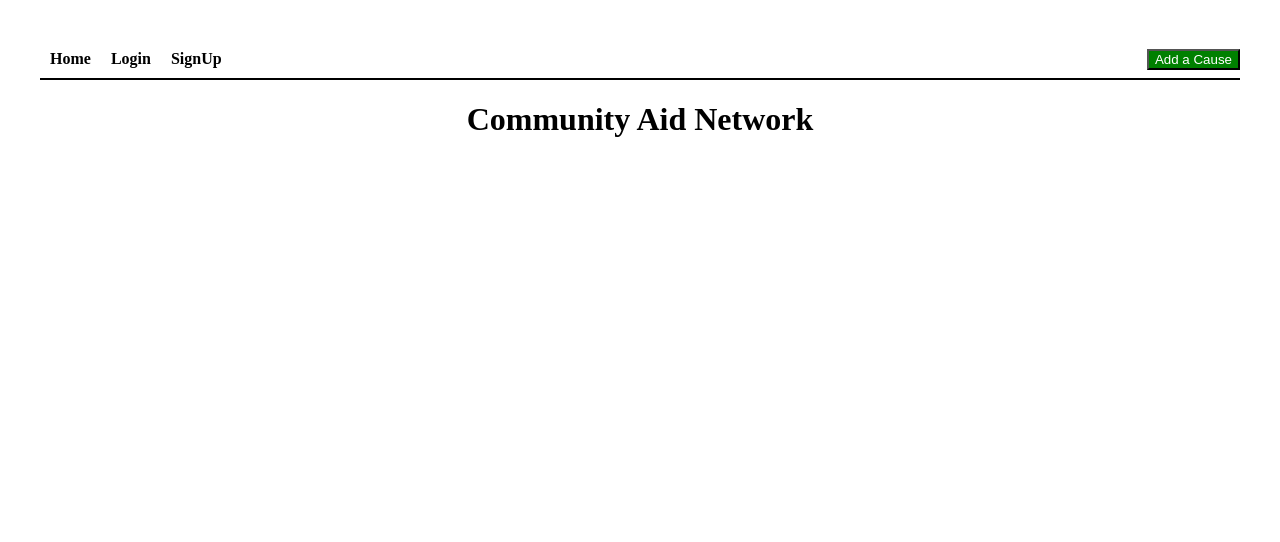
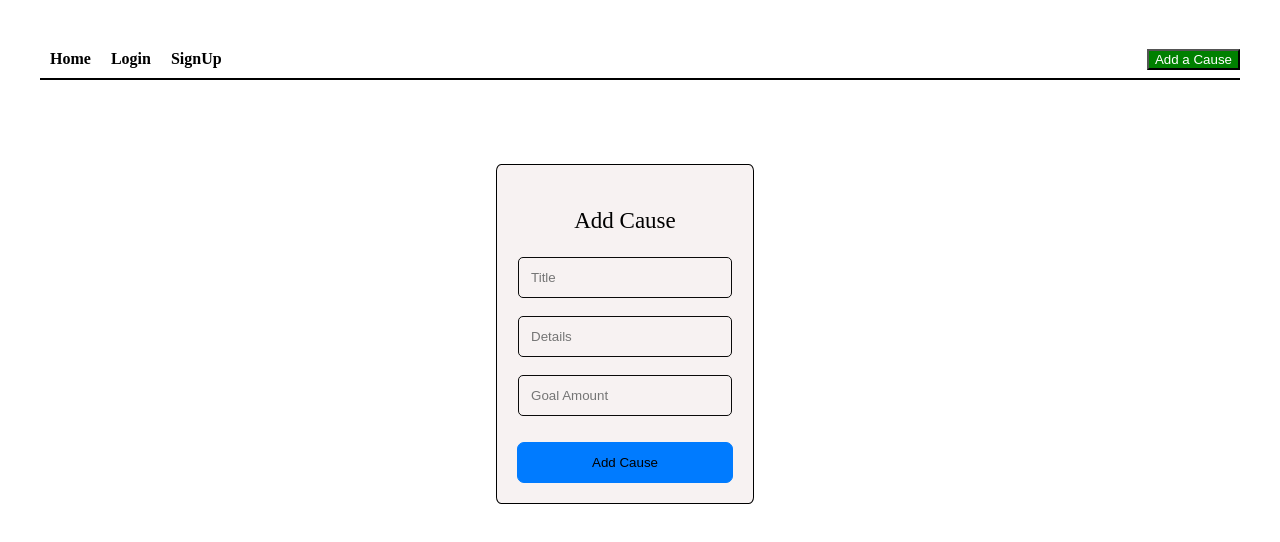
Before and after one commit to RafiaMoazum/Community-Aid-Network, a React (Vite) app in the folder frontend/: page /addCausePage in a window 1280 px wide. Shown: the top 542 px of the page. Built offline with nearby package versions, Linux system fonts and the light colour scheme.

Commit message:
Add Cause Page structure

```diff
--- a/frontend/package.json
+++ b/frontend/package.json
@@ -10,9 +10,12 @@
     "preview": "vite preview"
   },
   "dependencies": {
+    "axios": "^1.6.8",
+    "formik": "^2.4.5",
     "react": "^18.2.0",
     "react-dom": "^18.2.0",
-    "react-router-dom": "^6.22.3"
+    "react-router-dom": "^6.22.3",
+    "yup": "^1.4.0"
   },
   "devDependencies": {
     "@types/react": "^18.2.66",
--- a/frontend/src/App.jsx
+++ b/frontend/src/App.jsx
@@ -1,13 +1,19 @@
+import { Routes,Route } from 'react-router-dom'
 import './App.css'
 import Header from './components/Header'
 import HomePage from './pages/HomePage'
+import AddCausePage from './pages/AddCausePage'
 
 function App() {
 
   return (
     <>
     <Header/>
-    <HomePage/>
+    <Routes>
+      <Route path="/" element={<HomePage/>}/>
+      <Route path="/addCausePage" element={<AddCausePage/>} />
+    </Routes>
+
     </>
   )
 }
--- /dev/null
+++ b/frontend/src/pages/AddCausePage.jsx
@@ -0,0 +1,52 @@
+import React from 'react';
+import { Formik, Form, Field, ErrorMessage } from 'formik';
+import * as Yup from 'yup';
+import "./styles/AddCausePage.css"
+
+const AddCausePage = () => {
+    const initialValues = {
+        title: '',
+        details: '',
+        goal_amount: '',
+
+    }
+
+    const validationSchema = Yup.object({
+        title: Yup.string().required('Title is required'),
+        details:Yup.string().required('Details are required'),
+        goal_amount: Yup.number().required('Goal Amount is required')
+        .positive('Goal Amount must be a positive number')
+        .integer('Goal Amount must be an integer')    });
+
+    const handleSubmit =(values, { setSubmitting }) =>{
+        console.log("values", values);
+        setSubmitting(false);
+    }
+
+    return (
+        <Formik
+            initialValues={initialValues}
+            validationSchema={validationSchema}
+            onSubmit={handleSubmit}
+        >
+            <Form id="form">
+                <p id="heading">Add Cause</p>
+                <Field type="text" id="title" name="title" placeholder="Title" className="field" />
+                <ErrorMessage name="title" />
+                <br />
+                <br />
+                <Field type="text" id="details" name="details" placeholder="Details" className="field" />
+                <ErrorMessage name="details" />
+                <br />
+                <br />
+                <Field type="text" id=" goal_amount" name=" goal_amount" placeholder="Goal Amount" className="field" />
+                <ErrorMessage name=" goal_amount" />
+                <br />
+                <br />
+                <button type="submit" id="btn">Add Cause</button>
+            </Form>
+        </Formik>
+    );
+}
+
+export default AddCausePage;
--- /dev/null
+++ b/frontend/src/pages/styles/AddCausePage.css
@@ -0,0 +1,38 @@
+#form{
+    border:1px solid black;
+    background-color: rgb(247, 242, 242);
+    width:18%;
+    /* width:250px; */
+    height:44%;
+    border-radius: 2%;
+    padding: 20px;
+    text-align: center;
+    margin-left: 38%;
+    margin-top: 7%;
+
+}
+
+#heading{
+    text-align: center;
+    font-size: 23px;
+    color: black;
+}
+
+.field{
+    border-radius: 5px;
+    padding:12px;
+    background-color: transparent;
+    border:1px solid rgb(10, 10, 10);
+    color:rgb(7, 7, 7);
+    width:87%;
+}
+
+#btn
+{
+    background-color: #007bff;
+    border-radius: 7px;
+    padding: 12px 10px;
+    width:100%;
+    margin-top: 8px;
+    border: 1px solid #007bff;
+}
```
Also changed, not shown: 2 other files (tests, documents, lock files or other folders).
